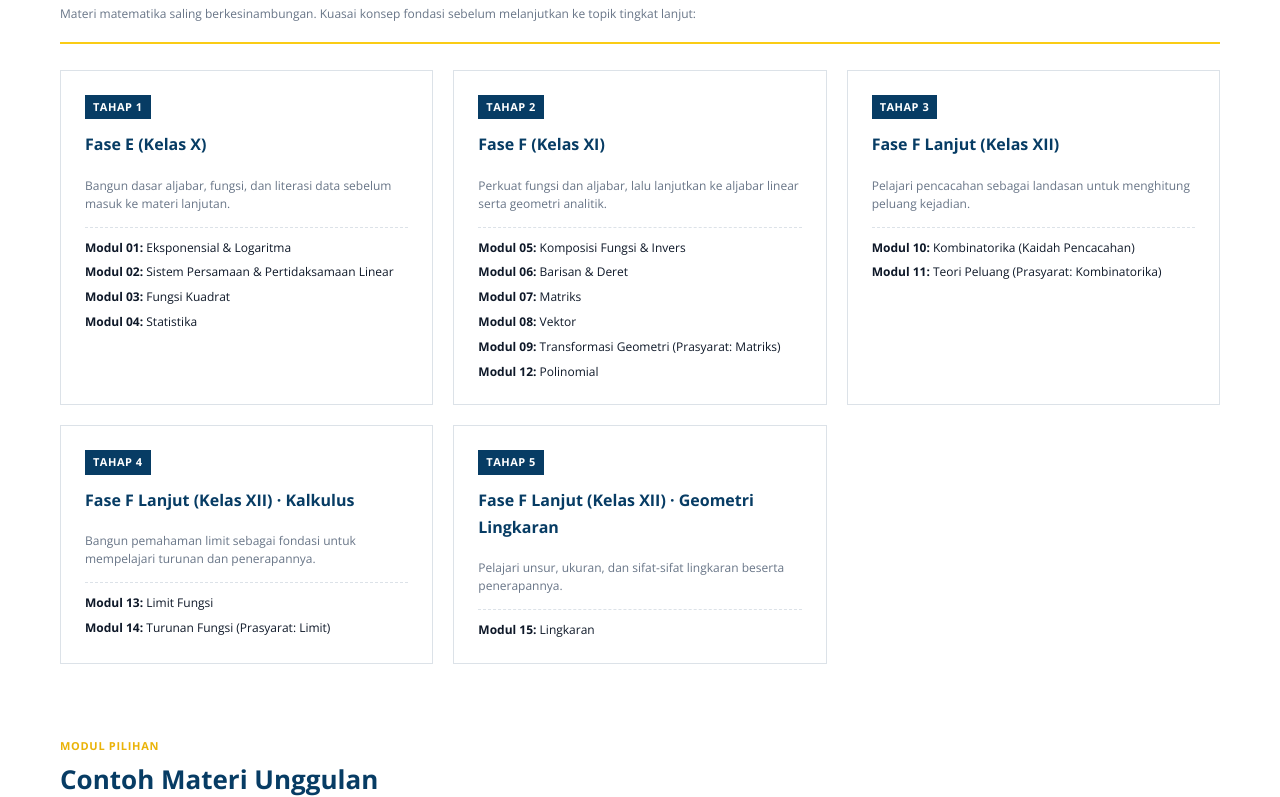
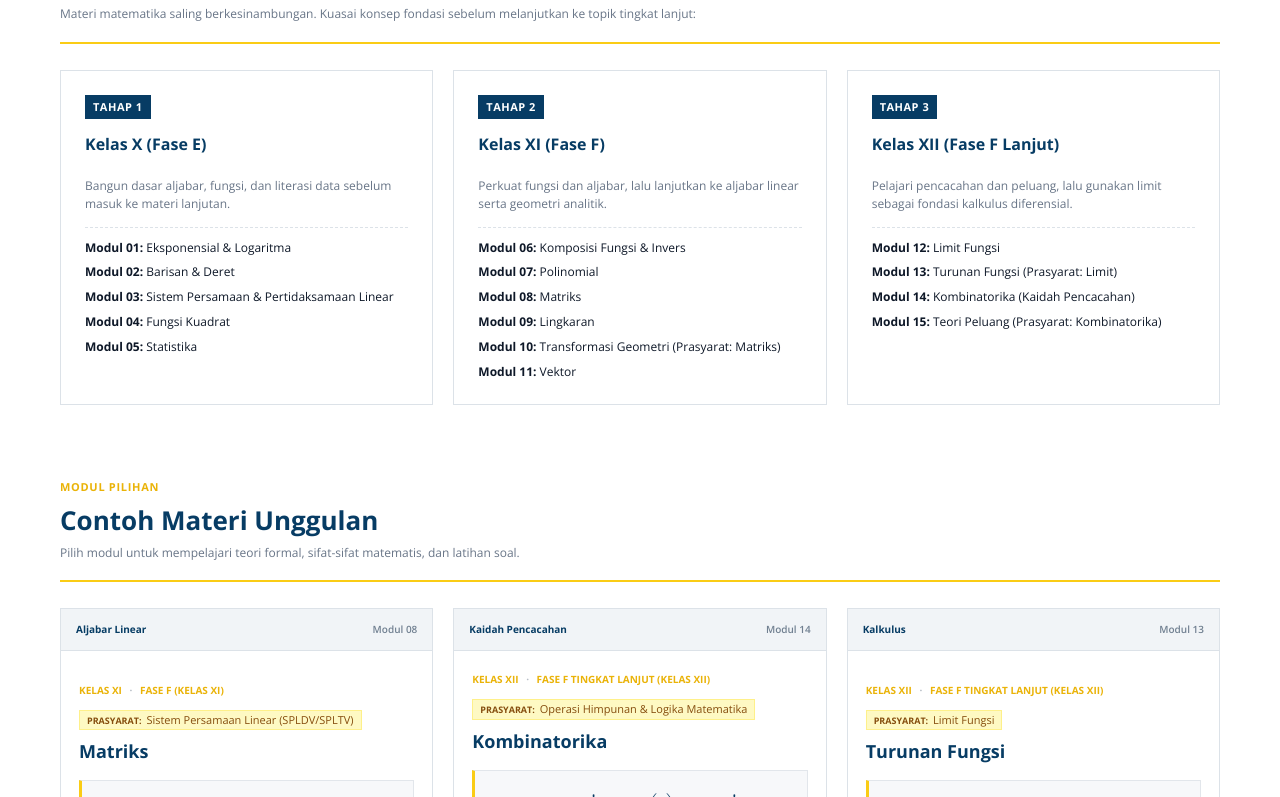
Before and after one commit to toriqafanudin23/kelas-aljabar, a React (Vite) app: page / in a window 1280 px wide. Shown: the part 663-1460 px from the top of the page. Built offline with nearby package versions, Linux system fonts and the light colour scheme.

Commit message:
mengurutkan materi

```diff
--- a/src/components/SiteHeader.tsx
+++ b/src/components/SiteHeader.tsx
@@ -10,6 +10,13 @@ interface SiteHeaderProps {
   showTocButton?: boolean;
   isTocOpen?: boolean;
   onToggleToc?: () => void;
+}
+
+function getGradeOrder(grade: string) {
+  if (grade.includes("Kelas XII")) return 2;
+  if (grade.includes("Kelas XI")) return 1;
+  if (grade.includes("Kelas X")) return 0;
+  return 3;
 }
 
 export function SiteHeader({
@@ -33,13 +40,20 @@ export function SiteHeader({
     navigate(event, target);
   };
 
+  const orderedMaterials = [...materials].sort(
+    (firstMaterial, secondMaterial) =>
+      getGradeOrder(firstMaterial.grade) -
+        getGradeOrder(secondMaterial.grade) ||
+      Number(firstMaterial.number) - Number(secondMaterial.number),
+  );
+
   const filteredMaterials = drawerSearch.trim()
-    ? materials.filter((m) =>
-        `${m.number} ${m.title} ${m.grade} ${m.category}`
+    ? orderedMaterials.filter((material) =>
+        `${material.number} ${material.title} ${material.grade} ${material.category}`
           .toLowerCase()
           .includes(drawerSearch.toLowerCase()),
       )
-    : materials;
+    : orderedMaterials;
 
   return (
     <header className="site-header">
@@ -76,7 +90,7 @@ export function SiteHeader({
               Katalog Materi
             </a>
             <div className="catalog-dropdown" aria-label="Daftar materi">
-              {materials.map((material) => (
+              {orderedMaterials.map((material) => (
                 <a
                   key={material.slug}
                   href={getPathFromPage(material.slug)}
@@ -183,7 +197,9 @@ export function SiteHeader({
               >
                 <div className="accordion-label-wrap">
                   <span className="accordion-title">Pilih Modul Cepat</span>
-                  <span className="accordion-badge">{materials.length} Modul</span>
+                  <span className="accordion-badge">
+                    {materials.length} Modul
+                  </span>
                 </div>
                 <span className="accordion-chevron">
                   {modulesAccordionOpen ? "▲" : "▼"}
@@ -211,10 +227,16 @@ export function SiteHeader({
                           handleNavigation(event, material.slug as Page)
                         }
                       >
-                        <span className="drawer-mod-badge">{material.number}</span>
+                        <span className="drawer-mod-badge">
+                          {material.number}
+                        </span>
                         <div className="drawer-mod-info">
-                          <span className="drawer-mod-title">{material.title}</span>
-                          <small className="drawer-mod-grade">{material.grade}</small>
+                          <span className="drawer-mod-title">
+                            {material.title}
+                          </span>
+                          <small className="drawer-mod-grade">
+                            {material.grade}
+                          </small>
                         </div>
                       </a>
                     ))}
--- a/src/materi/index.ts
+++ b/src/materi/index.ts
@@ -32,21 +32,21 @@ export interface Material {
  * Urutan materi disusun secara sistematis berdasarkan prasyarat keilmuan (pedagogis)
  * dan kesinambungan kurikulum matematika SMA (Fase E, Fase F, dan Fase F Lanjut):
  *
- * 1. Eksponensial dan Logaritma (Kelas X) -> Dasar pemangkatan, logaritma, & fungsi dasar
- * 2. Sistem Persamaan & Pertidaksamaan Linear (Kelas X) -> Dasar aljabar linear & daerah penyelesaian
- * 3. Fungsi Kuadrat (Kelas X) -> Karakteristik grafik parabola, diskriminan, titik ekstrim
- * 4. Statistika (Kelas X) -> Penyajian, pemusatan, penyebaran, & interpretasi data
- * 5. Komposisi Fungsi dan Invers (Kelas XI) -> Operasi fungsi, domain, & fungsi balik
- * 6. Barisan dan Deret (Kelas X/XI) -> Pola bilangan, notasi sigma, dasar kalkulus diskrit
- * 7. Matriks (Kelas XI) -> Prasyarat langsung dari SPL, aljabar matriks
- * 8. Vektor (Kelas XI) -> Besaran berarah, aljabar vektor analitik R^2 dan R^3
- * 9. Transformasi Geometri (Kelas XI) -> Memerlukan prasyarat matriks & koordinat
- * 10. Kombinatorika (Kelas XII) -> Kaidah pencacahan, permutasi, kombinasi (prasyarat peluang)
- * 11. Teori Peluang (Kelas XII) -> Memerlukan prasyarat mutlak kombinatorika
- * 12. Polinomial (Kelas XI) -> Dasar aljabar fungsi
- * 13. Limit Fungsi (Kelas XII) -> Fondasi kalkulus diferensial
- * 14. Turunan (Kelas XII) -> Memerlukan prasyarat limit fungsi
- * 15. Lingkaran (Kelas XII) -> Geometri lingkaran dan penerapannya
+ * 1. Eksponensial dan Logaritma (Kelas X)
+ * 2. Barisan dan Deret (Kelas X)
+ * 3. Sistem Persamaan dan Pertidaksamaan Linear (Kelas X)
+ * 4. Fungsi Kuadrat (Kelas X)
+ * 5. Statistika (Kelas X)
+ * 6. Komposisi Fungsi dan Invers (Kelas XI)
+ * 7. Polinomial (Kelas XI)
+ * 8. Matriks (Kelas XI)
+ * 9. Lingkaran (Kelas XI)
+ * 10. Transformasi Geometri (Kelas XI)
+ * 11. Vektor (Kelas XI)
+ * 12. Limit Fungsi (Kelas XII)
+ * 13. Turunan (Kelas XII)
+ * 14. Kombinatorika (Kelas XII)
+ * 15. Teori Peluang (Kelas XII)
  */
 export const materials: Material[] = [
   {
@@ -66,7 +66,7 @@ export const materials: Material[] = [
   {
     id: "linear-systems",
     slug: "sppl",
-    number: "02",
+    number: "03",
     category: "Aljabar Matematika",
     title: "Sistem Persamaan dan Pertidaksamaan Linear",
     grade: "Kelas X",
@@ -80,7 +80,7 @@ export const materials: Material[] = [
   {
     id: "quadratic-functions",
     slug: "fungsi-kuadrat",
-    number: "03",
+    number: "04",
     category: "Aljabar Matematika",
     title: "Fungsi Kuadrat",
     grade: "Kelas X",
@@ -94,7 +94,7 @@ export const materials: Material[] = [
   {
     id: "statistics",
     slug: "statistika",
-    number: "04",
+    number: "05",
     category: "Teori Peluang & Statistika",
     title: "Statistika",
     grade: "Kelas X",
@@ -109,7 +109,7 @@ export const materials: Material[] = [
   {
     id: "function-composition-inverse",
     slug: "komposisi-fungsi-dan-invers",
-    number: "05",
+    number: "06",
     category: "Aljabar Matematika",
     title: "Komposisi Fungsi dan Invers",
     grade: "Kelas XI",
@@ -123,11 +123,11 @@ export const materials: Material[] = [
   {
     id: "sequences-series",
     slug: "barisan-deret",
-    number: "06",
+    number: "02",
     category: "Aljabar Matematika",
     title: "Barisan dan Deret",
-    grade: "Kelas X / XI",
-    phase: "Fase E / F",
+    grade: "Kelas X",
+    phase: "Fase E (Kelas X)",
     prerequisite: "Pola Bilangan & Fungsi Linear/Eksponen",
     formula: "U_n=a+(n-1)b \\qquad U_n=ar^{n-1}",
     description:
@@ -137,7 +137,7 @@ export const materials: Material[] = [
   {
     id: "matrices",
     slug: "matriks",
-    number: "07",
+    number: "08",
     category: "Aljabar Linear",
     title: "Matriks",
     grade: "Kelas XI",
@@ -152,7 +152,7 @@ export const materials: Material[] = [
   {
     id: "vectors",
     slug: "vektor",
-    number: "08",
+    number: "11",
     category: "Geometri Analitik",
     title: "Vektor",
     grade: "Kelas XI",
@@ -167,7 +167,7 @@ export const materials: Material[] = [
   {
     id: "geometry",
     slug: "transformasi-geometri",
-    number: "09",
+    number: "10",
     category: "Geometri Analitik",
     title: "Transformasi Geometri",
     grade: "Kelas XI",
@@ -182,7 +182,7 @@ export const materials: Material[] = [
   {
     id: "combinatorics",
     slug: "kombinatorika",
-    number: "10",
+    number: "14",
     category: "Kaidah Pencacahan",
     title: "Kombinatorika",
     grade: "Kelas XII",
@@ -197,7 +197,7 @@ export const materials: Material[] = [
   {
     id: "probability",
     slug: "peluang",
-    number: "11",
+    number: "15",
     category: "Teori Peluang & Statistika",
     title: "Teori Peluang",
     grade: "Kelas XII",
@@ -211,7 +211,7 @@ export const materials: Material[] = [
   {
     id: "polynomials",
     slug: "polinomial",
-    number: "12",
+    number: "07",
     category: "Aljabar Matematika",
     title: "Polinomial",
     grade: "Kelas XI",
@@ -225,7 +225,7 @@ export const materials: Material[] = [
   {
     id: "limits",
     slug: "limit",
-    number: "13",
+    number: "12",
     category: "Kalkulus",
     title: "Limit Fungsi",
     grade: "Kelas XII",
@@ -239,7 +239,7 @@ export const materials: Material[] = [
   {
     id: "derivatives",
     slug: "turunan",
-    number: "14",
+    number: "13",
     category: "Kalkulus",
     title: "Turunan Fungsi",
     grade: "Kelas XII",
@@ -253,11 +253,11 @@ export const materials: Material[] = [
   {
     id: "circle-arcs-sectors",
     slug: "busur-dan-juring-lingkaran",
-    number: "15",
+    number: "09",
     category: "Geometri Lingkaran",
     title: "Lingkaran",
-    grade: "Kelas XII",
-    phase: "Fase F Tingkat Lanjut (Kelas XII)",
+    grade: "Kelas XI",
+    phase: "Fase F (Kelas XI)",
     prerequisite: "Pengukuran dan Perbandingan Sudut",
     formula: "K=2\\pi r \\qquad L=\\pi r^2",
     description:
--- a/src/pages/CatalogPage.tsx
+++ b/src/pages/CatalogPage.tsx
@@ -47,54 +47,40 @@ export function CatalogPage({ navigate }: CatalogPageProps) {
   // Pengelompokan materi sesuai urutan prasyarat kurikulum sekolah
   const groups = [
     {
-      title: "1. Fase E (Kelas X) — Fondasi Aljabar, Fungsi & Statistika",
+      title: "1. Kelas X (Fase E) — Bilangan, Aljabar, Fungsi & Statistika",
       subtitle:
-        "Materi awal prasyarat untuk seluruh konsep matematika lanjutan di SMA.",
+        "Eksponen dan logaritma, barisan dan deret, sistem linear, fungsi kuadrat, serta statistika dasar.",
       items: filteredMaterials.filter((m) =>
-        ["eksponensial", "sppl", "fungsi-kuadrat", "statistika"].includes(
-          m.slug,
-        ),
+        [
+          "eksponensial",
+          "barisan-deret",
+          "sppl",
+          "fungsi-kuadrat",
+          "statistika",
+        ].includes(m.slug),
       ),
     },
     {
-      title:
-        "2. Fase F (Kelas XI) — Aljabar Matriks, Deret & Geometri Analitik",
+      title: "2. Kelas XI (Fase F) — Aljabar, Geometri & Vektor",
       subtitle:
-        "Pengembangan kalkulus diskrit, aljabar linear, dan pemetaan koordinat berprasyarat matriks.",
+        "Komposisi fungsi dan invers, polinomial, matriks, vektor, transformasi geometri, serta lingkaran.",
       items: filteredMaterials.filter((m) =>
         [
-          "barisan-deret",
           "komposisi-fungsi-dan-invers",
           "polinomial",
           "matriks",
           "vektor",
           "transformasi-geometri",
+          "busur-dan-juring-lingkaran",
         ].includes(m.slug),
       ),
     },
     {
-      title:
-        "3. Fase F Tingkat Lanjut (Kelas XII) — Pencacahan Diskrit & Peluang",
+      title: "3. Kelas XII (Fase F Lanjut) — Pencacahan, Peluang & Kalkulus",
       subtitle:
-        "Kaidah pencacahan sebagai prasyarat mutlak dalam membangun aksioma teori peluang.",
+        "Kombinatorika dan peluang, dilanjutkan dengan limit sebagai fondasi turunan.",
       items: filteredMaterials.filter((m) =>
-        ["kombinatorika", "peluang"].includes(m.slug),
-      ),
-    },
-    {
-      title: "4. Fase F Tingkat Lanjut (Kelas XII) — Kalkulus",
-      subtitle:
-        "Pelajari limit sebagai fondasi turunan dan penerapannya dalam kalkulus diferensial.",
-      items: filteredMaterials.filter((m) =>
-        ["limit", "turunan"].includes(m.slug),
-      ),
-    },
-    {
-      title: "5. Fase F Tingkat Lanjut (Kelas XII) — Geometri Lingkaran",
-      subtitle:
-        "Pelajari keliling, luas, busur, juring, tali busur, garis singgung, dan penerapan lingkaran.",
-      items: filteredMaterials.filter(
-        (m) => m.slug === "busur-dan-juring-lingkaran",
+        ["kombinatorika", "peluang", "limit", "turunan"].includes(m.slug),
       ),
     },
   ];
@@ -158,7 +144,13 @@ export function CatalogPage({ navigate }: CatalogPageProps) {
                   <p>{group.subtitle}</p>
                 </div>
                 <div className="course-grid">
-                  {group.items.map((material) => (
+                  {[...group.items]
+                    .sort(
+                      (firstMaterial, secondMaterial) =>
+                        Number(firstMaterial.number) -
+                        Number(secondMaterial.number),
+                    )
+                    .map((material) => (
                       <CourseCard
                         key={material.slug}
                         material={material}
@@ -169,29 +161,6 @@ export function CatalogPage({ navigate }: CatalogPageProps) {
               </section>
             ) : null,
           )}
-
-          <div className="catalog-group-section">
-            <article className="course-card coming-card">
-              <div className="coming-content">
-                <span className="coming-label">
-                  <span /> Pembaruan berkala
-                </span>
-                <h3>Modul Berikutnya</h3>
-                <p>
-                  Topik mendatang mencakup Integral Tak Tentu/Tentu serta Teori
-                  Graf Diskrit.
-                </p>
-                <div className="coming-status">
-                  <span>Status kurikulum</span>
-                  <strong>Aktif disusun</strong>
-                </div>
-              </div>
-              <div className="course-footer">
-                <span>HTML &amp; LaTeX</span>
-                <span>Segera Hadir</span>
-              </div>
-            </article>
-          </div>
         </div>
       ) : (
         <div className="course-grid">
--- a/src/pages/HomePage.tsx
+++ b/src/pages/HomePage.tsx
@@ -7,8 +7,7 @@ interface HomePageProps {
 }
 
 export function HomePage({ navigate }: HomePageProps) {
-  // Pilihan representatif berurutan dari tiap jenjang prasyarat
-  const featuredSlugs = ["eksponensial", "matriks", "transformasi-geometri"];
+  const featuredSlugs = ["matriks", "kombinatorika", "turunan"];
   const featuredMaterials = featuredSlugs
     .map((slug) => materials.find((m) => m.slug === slug))
     .filter((m): m is NonNullable<typeof m> => Boolean(m));
@@ -104,7 +103,7 @@ export function HomePage({ navigate }: HomePageProps) {
         <div className="pathway-grid">
           <div className="pathway-card">
             <div className="pathway-step">Tahap 1</div>
-            <h4>Fase E (Kelas X)</h4>
+            <h4>Kelas X (Fase E)</h4>
             <p className="pathway-desc">
               Bangun dasar aljabar, fungsi, dan literasi data sebelum masuk ke
               materi lanjutan.
@@ -114,93 +113,71 @@ export function HomePage({ navigate }: HomePageProps) {
                 <strong>Modul 01:</strong> Eksponensial &amp; Logaritma
               </li>
               <li>
-                <strong>Modul 02:</strong> Sistem Persamaan &amp; Pertidaksamaan
+                <strong>Modul 02:</strong> Barisan &amp; Deret
+              </li>
+              <li>
+                <strong>Modul 03:</strong> Sistem Persamaan &amp; Pertidaksamaan
                 Linear
               </li>
               <li>
-                <strong>Modul 03:</strong> Fungsi Kuadrat
+                <strong>Modul 04:</strong> Fungsi Kuadrat
               </li>
               <li>
-                <strong>Modul 04:</strong> Statistika
+                <strong>Modul 05:</strong> Statistika
               </li>
             </ul>
           </div>
 
           <div className="pathway-card">
             <div className="pathway-step">Tahap 2</div>
-            <h4>Fase F (Kelas XI)</h4>
+            <h4>Kelas XI (Fase F)</h4>
             <p className="pathway-desc">
               Perkuat fungsi dan aljabar, lalu lanjutkan ke aljabar linear serta
               geometri analitik.
             </p>
             <ul className="pathway-list">
               <li>
-                <strong>Modul 05:</strong> Komposisi Fungsi &amp; Invers
+                <strong>Modul 06:</strong> Komposisi Fungsi &amp; Invers
               </li>
               <li>
-                <strong>Modul 06:</strong> Barisan &amp; Deret
+                <strong>Modul 07:</strong> Polinomial
               </li>
               <li>
-                <strong>Modul 07:</strong> Matriks
+                <strong>Modul 08:</strong> Matriks
               </li>
               <li>
-                <strong>Modul 08:</strong> Vektor
+                <strong>Modul 09:</strong> Lingkaran
               </li>
               <li>
-                <strong>Modul 09:</strong> Transformasi Geometri (Prasyarat:
+                <strong>Modul 10:</strong> Transformasi Geometri (Prasyarat:
                 Matriks)
               </li>
               <li>
-                <strong>Modul 12:</strong> Polinomial
+                <strong>Modul 11:</strong> Vektor
               </li>
             </ul>
           </div>
 
           <div className="pathway-card">
             <div className="pathway-step">Tahap 3</div>
-            <h4>Fase F Lanjut (Kelas XII)</h4>
+            <h4>Kelas XII (Fase F Lanjut)</h4>
             <p className="pathway-desc">
-              Pelajari pencacahan sebagai landasan untuk menghitung peluang
-              kejadian.
+              Pelajari pencacahan dan peluang, lalu gunakan limit sebagai
+              fondasi kalkulus diferensial.
             </p>
             <ul className="pathway-list">
               <li>
-                <strong>Modul 10:</strong> Kombinatorika (Kaidah Pencacahan)
+                <strong>Modul 12:</strong> Limit Fungsi
               </li>
               <li>
-                <strong>Modul 11:</strong> Teori Peluang (Prasyarat:
-                Kombinatorika)
-              </li>
-            </ul>
-          </div>
-
-          <div className="pathway-card">
-            <div className="pathway-step">Tahap 4</div>
-            <h4>Fase F Lanjut (Kelas XII) · Kalkulus</h4>
-            <p className="pathway-desc">
-              Bangun pemahaman limit sebagai fondasi untuk mempelajari turunan
-              dan penerapannya.
-            </p>
-            <ul className="pathway-list">
-              <li>
-                <strong>Modul 13:</strong> Limit Fungsi
+                <strong>Modul 13:</strong> Turunan Fungsi (Prasyarat: Limit)
               </li>
               <li>
-                <strong>Modul 14:</strong> Turunan Fungsi (Prasyarat: Limit)
+                <strong>Modul 14:</strong> Kombinatorika (Kaidah Pencacahan)
               </li>
-            </ul>
-          </div>
-
-          <div className="pathway-card">
-            <div className="pathway-step">Tahap 5</div>
-            <h4>Fase F Lanjut (Kelas XII) · Geometri Lingkaran</h4>
-            <p className="pathway-desc">
-              Pelajari unsur, ukuran, dan sifat-sifat lingkaran beserta
-              penerapannya.
-            </p>
-            <ul className="pathway-list">
               <li>
-                <strong>Modul 15:</strong> Lingkaran
+                <strong>Modul 15:</strong> Teori Peluang (Prasyarat:
+                Kombinatorika)
               </li>
             </ul>
           </div>
```
Also changed, not shown: src/materi/trigonometri.html (added). Lines whose indentation alone changed are shown as unchanged.
